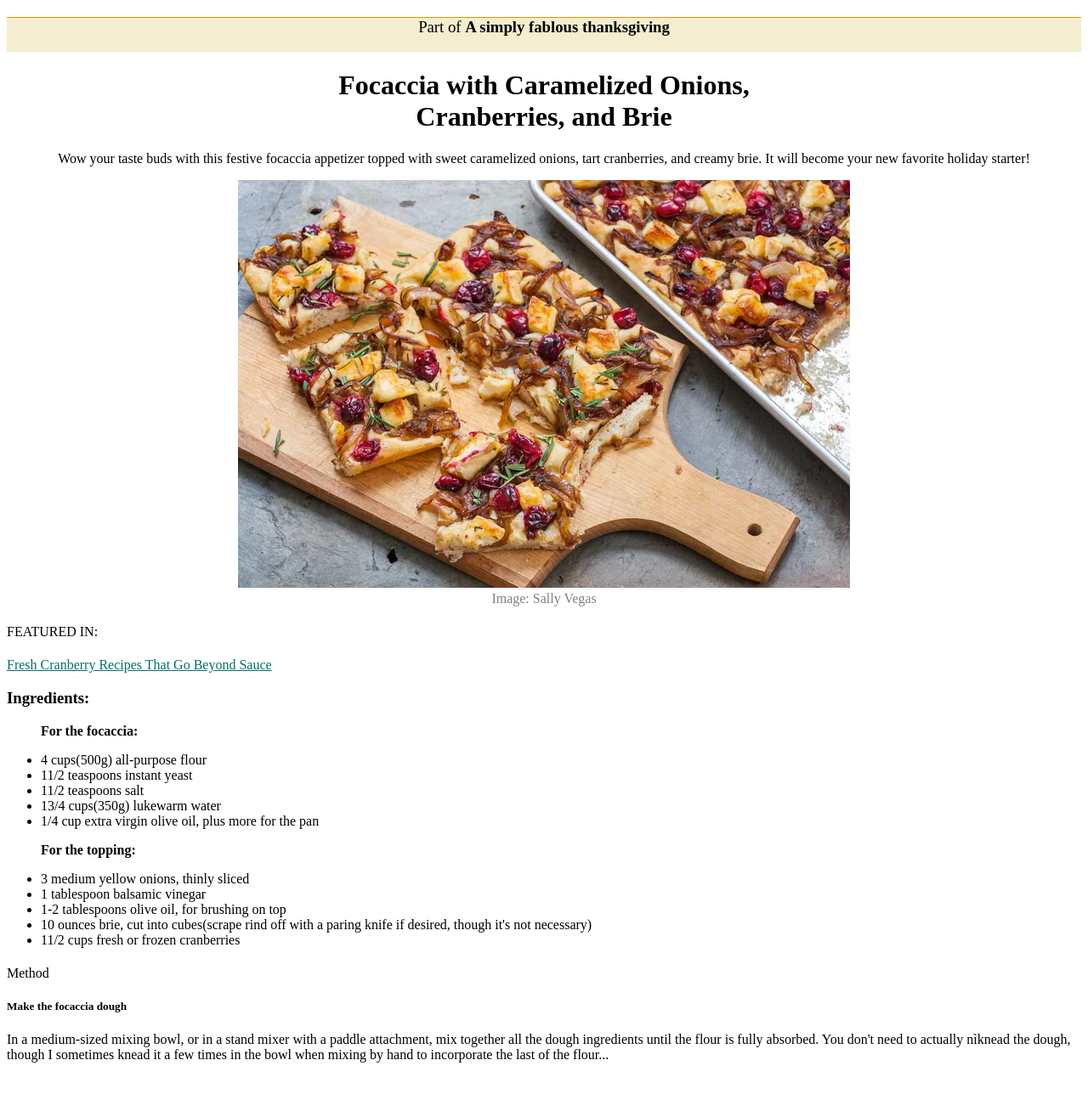
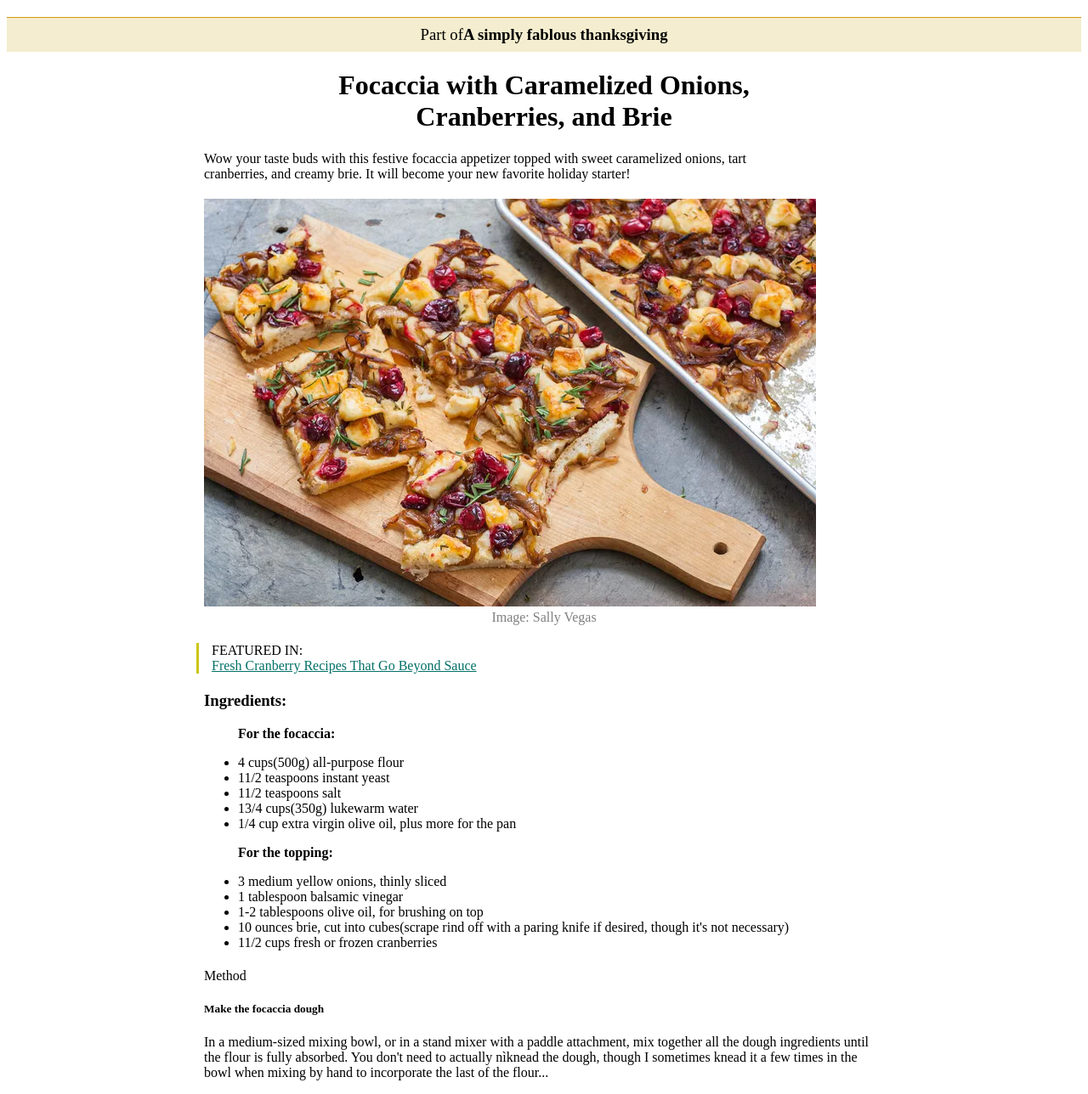
Before and after one commit to NicoMessin/Pratica-S1-L3, a plain HTML site: page index.html in a window 1280 px wide. Shown: the part 121-1409 px from the top of the page at 85% size. Before the commit the page ends 1388 px from the top, so only its background shows below. Drawn offline with Linux system fonts and the light colour scheme.

Commit message:
Alignment completed

```diff
--- a/index.html
+++ b/index.html
@@ -14,20 +14,28 @@
       </h3>
     </header>
     <main>
-      <h1>Focaccia with Caramelized Onions,
-        <br>Cranberries, and Brie</h1>
+      <h1>Focaccia with Caramelized Onions, <br />Cranberries, and Brie</h1>
       <div id="div1">
-        <p>
+        <p id="imgdescription">
           Wow your taste buds with this festive focaccia appetizer topped with
-          sweet caramelized onions, tart cranberries, and creamy brie. It will
-          become your new favorite holiday starter!
+          sweet caramelized onions, tart <br />
+          cranberries, and creamy brie. It will become your new favorite holiday
+          starter!
         </p>
         <img src="focaccia.png" alt="immagine focaccia" />
         <figcaption>Image: Sally Vegas</figcaption>
       </div>
-      <h4>FEATURED IN:</h4>
-      <a href="#" id="link1">Fresh Cranberry Recipes That Go Beyond Sauce</a>
 
+      <div id="lineagialla">
+        <h4>
+          FEATURED IN: <br />
+          <a href="#" id="link1"
+            >Fresh Cranberry Recipes That Go Beyond Sauce</a
+          >
+        </h4>
+      </div>
+
+      <div id="div2">
           <h3>Ingredients:</h3>
 
           <ul>
@@ -52,7 +60,7 @@
             </ul>
             <h4>Method</h4>
 
-      <div>
+
             <h5>Make the focaccia dough</h5>
             <p>
                 In a medium-sized mixing bowl, or in a stand mixer with a paddle
@@ -61,6 +69,7 @@
                 sometimes knead it a few times in the bowl when mixing by hand to
                 incorporate the last of the flour...
             </p>
+
         </div>
         </main>
   </body>
--- a/style.css
+++ b/style.css
@@ -9,11 +9,24 @@ header span {
   background-color: rgb(244, 237, 207);
   height: 40px;
   border-top: 1px solid rgb(212, 151, 9);
+  /* Flexbox */
+  display: flex;
+  justify-content: center;
+  align-items: center;
 }
 h1 {
   text-align: center;
 }
 #div1 {
+  max-width: 800px;
+  margin: 0% auto;
+}
+
+#imgdescription {
+  margin-bottom: 20px;
+}
+
+#div1 figcaption {
   text-align: center;
 }
 figcaption {
@@ -28,3 +41,13 @@ h4 {
 .bold {
   font-weight: bold;
 }
+#lineagialla {
+  border-left: solid rgb(204, 197, 8);
+  padding-left: 15px;
+  max-width: 800px;
+  margin: 0% auto;
+}
+#div2 {
+  max-width: 800px;
+  margin: 0% auto;
+}
```
Lines whose indentation alone changed are shown as unchanged.
